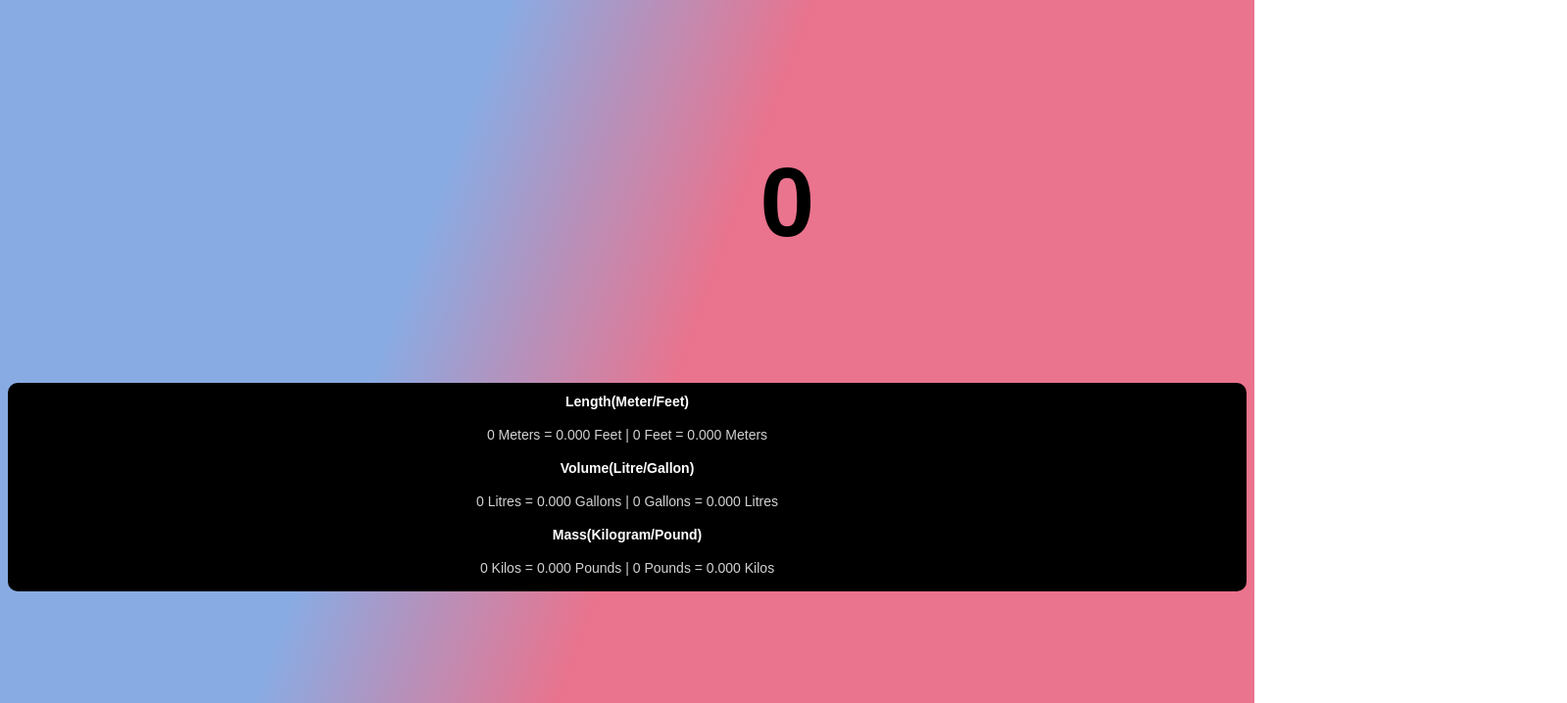
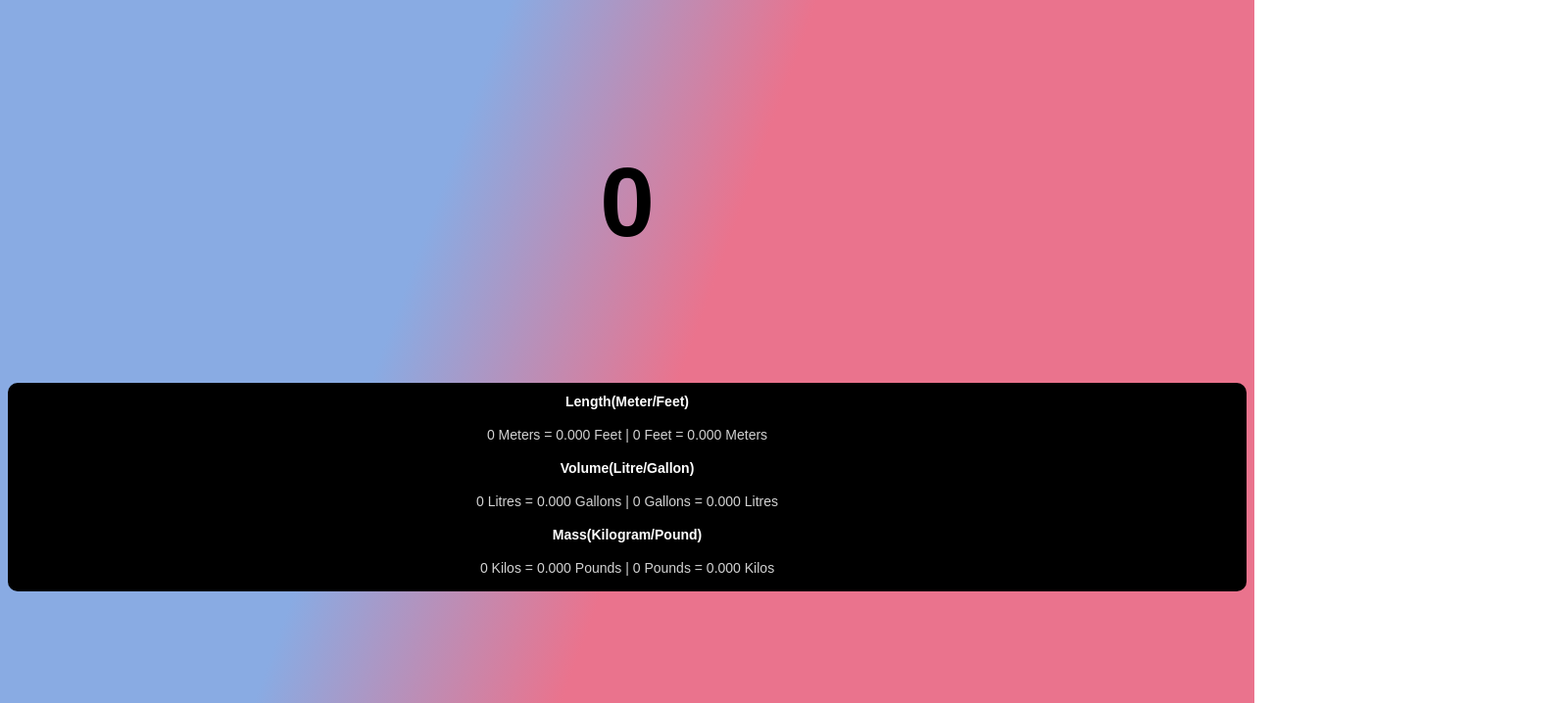
Before and after one commit to godsonisrael/OnlineConvertor, a plain HTML site: page index.html in a window 1280 px wide. Shown: the part 82-800 px from the top of the page at 98% size, 1599 px wide, since content can reach past the window. Drawn offline with Linux system fonts and the light colour scheme; a web font is replaced by a local one.

Commit message:
Updated input box width

```diff
--- a/app.css
+++ b/app.css
@@ -34,7 +34,7 @@ input::placeholder{
     font-weight: 900;
     font-size: 100px;
     padding: 10%;
-    width: fit-content;
+    width: 300px;
 }
 
 .displayHead{
@@ -65,142 +65,3 @@ input::placeholder{
     line-height: 20px;
     color: #D2D2D2;
 }
-
-
-/*.heading{
-    position: absolute;
-    width: 448.4px;
-    height: 38px;
-    left: 51px;
-    top: 53px;
-
-    font-family: 'Muli', sans-serif;
-    font-style: normal;
-    font-weight: 800;
-    font-size: 22px;
-    line-height: 38px;
-
-    text-align: center;
-    letter-spacing: -0.05em;
-
-    color: #FFFFFF;
-}
-
-.inputBox{
-    position: relative;
-    border: 0;
-	border-bottom: 2px solid #333;
-	font-size: 18px;
-	font-family: 'Muli', sans-serif;
-	transition: 0.1s ease-in
-}
-
-.length{
-    position: relative;
-    width: 346px;
-    height: 25px;
-    left: 102px;
-    top: 297px;
-
-    font-family: 'Muli', sans-serif;
-    font-style: normal;
-    font-weight: 600;
-    font-size: 14px;
-    line-height: 20px;
-
-    text-align: center;
-
-    color: #FFFFFF;
-}
-
-.convertLength{
-    position: absolute;
-    width: 346px;
-    height: 25px;
-    left: 102px;
-    top: 327px;
-
-    font-family: 'Muli', sans-serif;
-    font-style: normal;
-    font-weight: normal;
-    font-size: 14px;
-    line-height: 20px;
-
-    text-align: center;
-
-    color: #D2D2D2;
-}
-
-.volume{
-    position: absolute;
-    width: 346px;
-    height: 25px;
-    left: 102px;
-    top: 379px;
-
-    font-family: 'Muli', sans-serif;
-    font-style: normal;
-    font-weight: 600;
-    font-size: 14px;
-    line-height: 20px;
-
-    text-align: center;
-
-    color: #FFFFFF;
-}
-
-.convertVolume{
-    position: absolute;
-    width: 346px;
-    height: 25px;
-    left: 102px;
-    top: 409px;
-
-    font-family: 'Muli', sans-serif;
-    font-style: normal;
-    font-weight: normal;
-    font-size: 14px;
-    line-height: 20px;
-
-    text-align: center;
-
-    color: #D2D2D2;
-}
-
-.mass{
-    position: absolute;
-    width: 346px;
-    height: 25px;
-    left: 102px;
-    top: 461px;
-
-    font-family: 'Muli', sans-serif;
-    font-style: normal;
-    font-weight: 600;
-    font-size: 14px;
-    line-height: 20px;
-
-
-    text-align: center;
-
-    color: #FFFFFF;
-
-}
-
-.convertMass{
-    position: absolute;
-    width: 346px;
-    height: 21px;
-    left: 102px;
-    top: 491px;
-
-    font-family: 'Muli', sans-serif;
-    font-style: normal;
-    font-weight: normal;
-    font-size: 14px;
-    line-height: 20px;
-
-    text-align: center;
-
-    color: #D2D2D2;
-}*/
```
